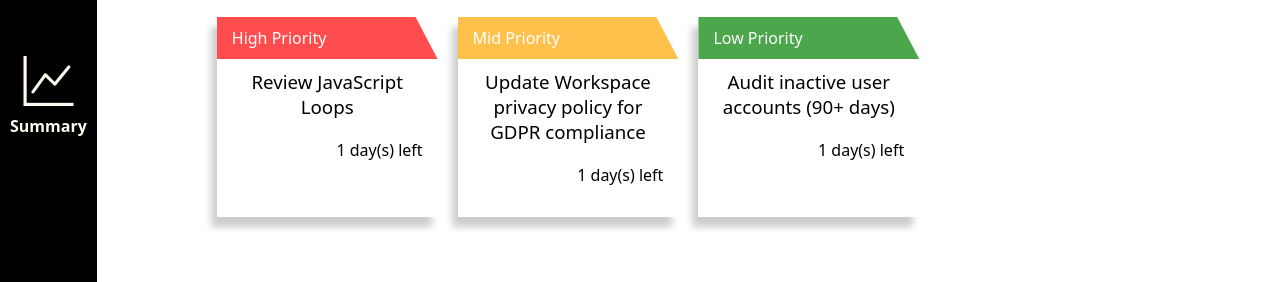
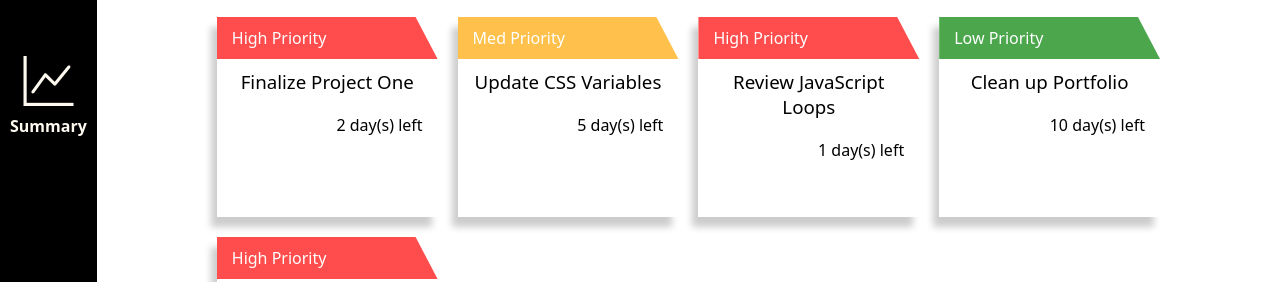
Before and after one commit to Kernel-13/portfolio-project, a plain HTML site: page dummy_examples/task_manager.html in a window 1280 px wide. Shown: the part 518-800 px from the top of the page. Drawn offline with nearby package versions, Linux system fonts and the light colour scheme.

Commit message:
feat(javascript): populating the HTML using JS arrays

```diff
--- a/dummy_examples/task_manager.html
+++ b/dummy_examples/task_manager.html
@@ -198,8 +198,8 @@
         .empty-board {
             width: 100%;
             height: 300px;
-            /*display: flex;*/
-            display: none;
+            display: flex;
+            /* display: none;*/
             align-content: center;
             justify-content: center;
         }
@@ -394,7 +394,8 @@
                 <div class="empty-board">
                     <h1>Nothing to do! Relax <i class="bi bi-emoji-kiss"></i></h1>
                 </div>
-                <div class="task-board">
+                <div class="task-board" id="task-group">
+                    <!--
                     <div class="single-task">
                         <div class="high-priority-task">
                             <h4>High Priority</h4>
@@ -434,9 +435,48 @@
                             <h4>1 day(s) left</h4>
                         </div>
                     </div>
+                    -->
                 </div>
             </div>
         </div>
     </main>
+    <script>
+
+        const taskData = [
+            { id: 1, title: "Finalize Project One", priority: "High", daysLeft: 2 },
+            { id: 2, title: "Update CSS Variables", priority: "Med", daysLeft: 5 },
+            { id: 3, title: "Review JavaScript Loops", priority: "High", daysLeft: 1 },
+            { id: 4, title: "Clean up Portfolio", priority: "Low", daysLeft: 10 },
+            { id: 5, title: "Submit Dashboard to Gemini", priority: "High", daysLeft: 0 }
+        ];
+
+        if (taskData.length > 0) {
+            let tasks_string = ""
+            let task_board = document.getElementById('task-group');
+
+            for (const task of taskData) {
+                let task_type = "";
+
+                if (task['priority'] == 'High') {
+                    task_type = 'high';
+                } else if (task['priority'] == 'Med') {
+                    task_type = 'mid';
+                } else {
+                    task_type = 'low';
+                }
+
+                let task_html = '<div class="single-task">'
+                task_html += `<div class="${task_type}-priority-task"><h4>${task['priority']} Priority</h4></div>`
+                task_html += `<div class="task-title"><h3>${task['title']}</h3></div>`
+                task_html += `<div class="task-time-left"><h4>${task['daysLeft']} day(s) left</h4></div>`
+                task_html += '</div>';
+                tasks_string += task_html
+            }
+
+            document.getElementsByClassName("empty-board")[0].style.display = "none"
+            task_board.innerHTML = tasks_string
+        }
+
+    </script>
 </body>
 </html>
```
